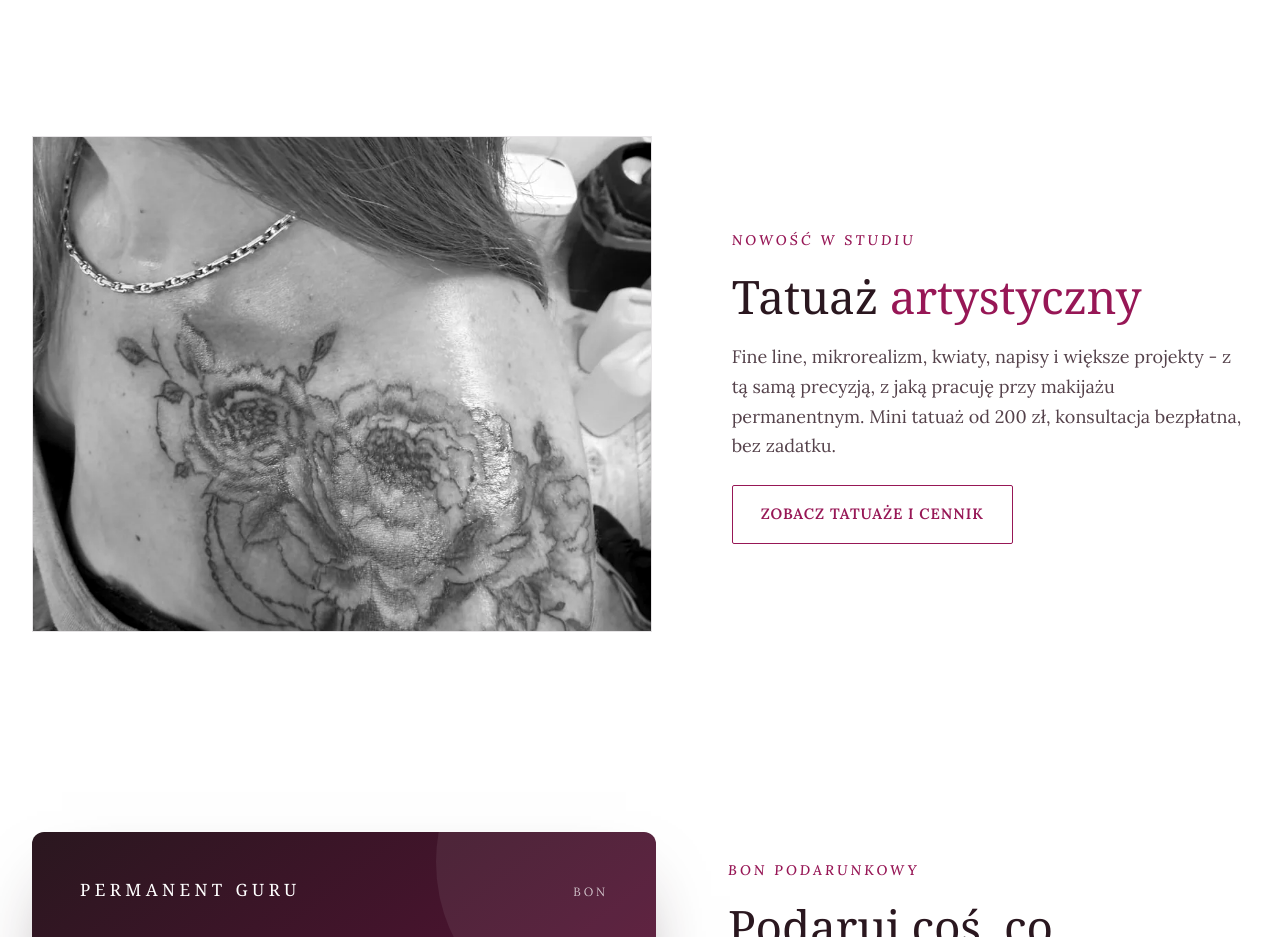
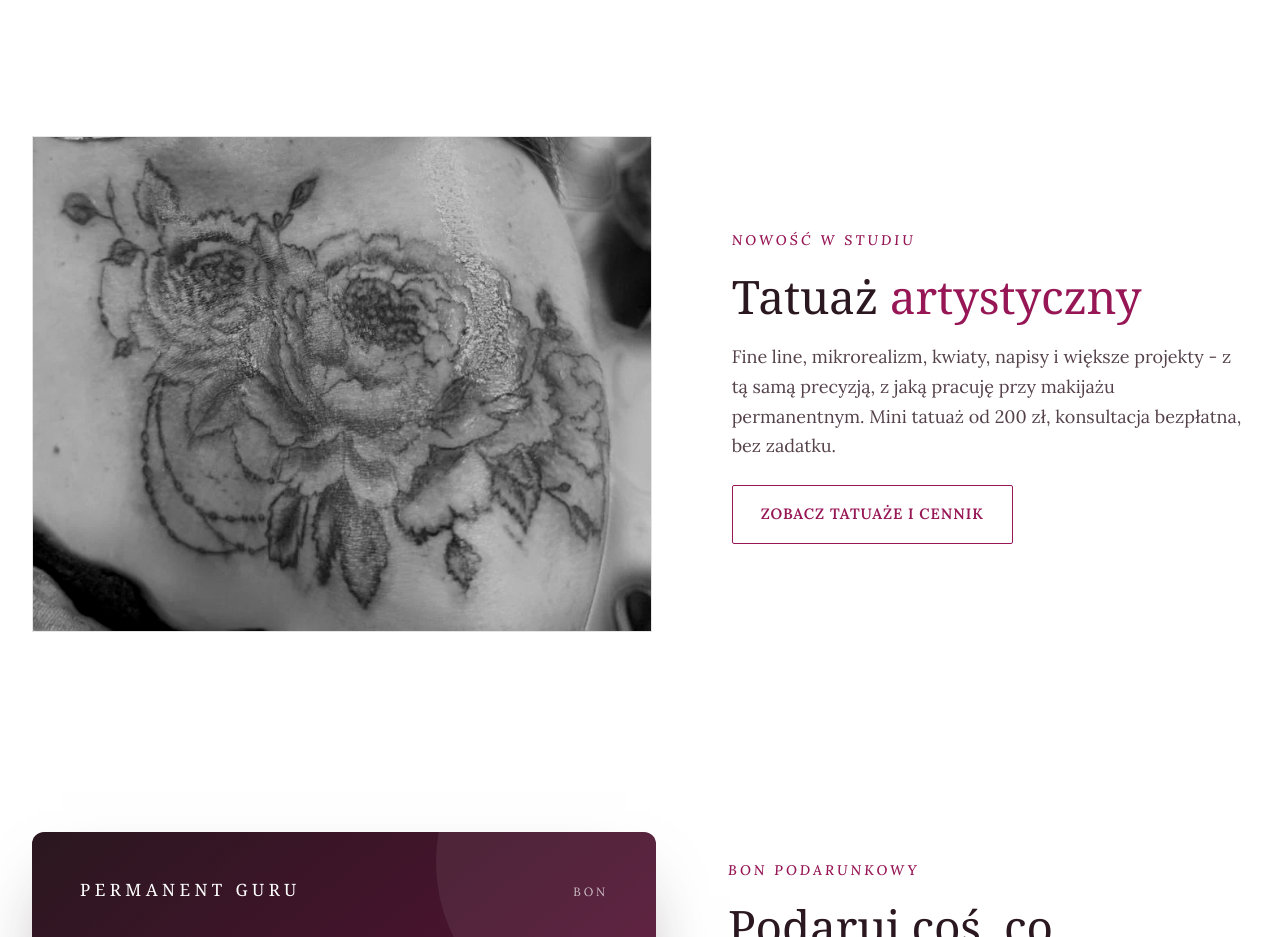
Before and after one commit to Alporokh/permanent-guru, a plain HTML site: page index.html in a window 1280 px wide. Shown: the part 2240-3177 px from the top of the page. Drawn offline with Linux system fonts and the light colour scheme.

Commit message:
Home page tattoo photo cropped to the work, glare removed
Co-Authored-By: Claude Opus 5.5 <noreply@anthropic.com>

```diff
--- a/index.html
+++ b/index.html
@@ -335,8 +335,8 @@
                 <div class="feature-row">
                     <div class="image">
                         <div class="placeholder" data-glass style="position:absolute;inset:0">
-                            <img loading="lazy" src="images/tatuaz-kwiaty-ramie-poznan.webp" width="900" height="1200"
-                                alt="Tatuaż kwiaty na ramieniu - Poznań · Iryna Malaniak"
+                            <img loading="lazy" src="images/tatuaz-piwonie-bark-poznan.webp" width="760" height="608"
+                                alt="Tatuaż piwonie na barku - Poznań · Iryna Malaniak"
                                 style="width:100%;height:100%;object-fit:cover;display:block">
                         </div>
                     </div>
```
Also changed, not shown: images/tatuaz-piwonie-bark-poznan.webp (added).
